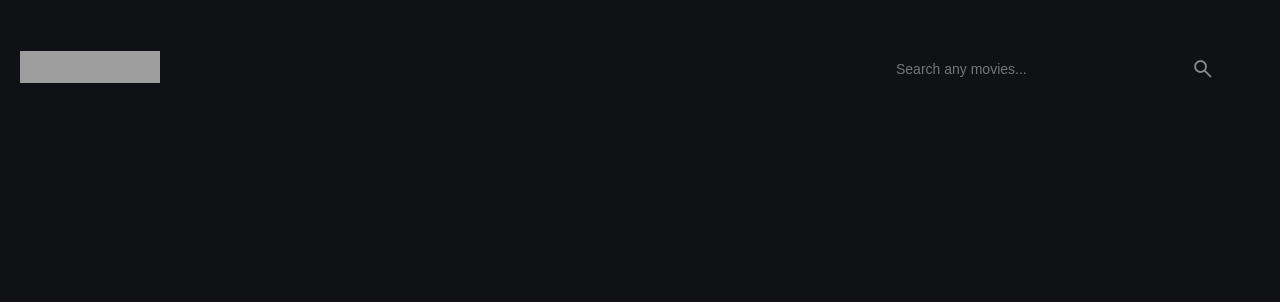
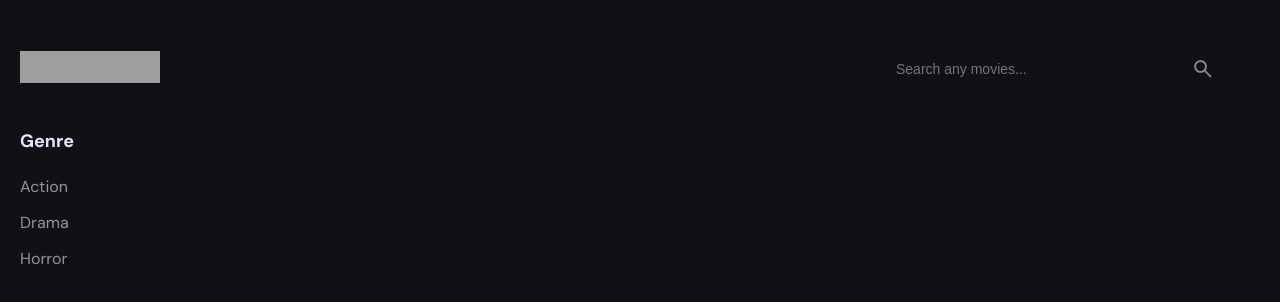
Before and after one commit to DuttaAnirudh/netflix-clone-v2, a React (Vite) app: page / in a window 1280 px wide. Shown: the top 302 px of the page. Built offline with nearby package versions, Linux system fonts and the light colour scheme; grey boxes are pictures that could not be loaded.

Commit message:
feat: add static sidebar section

```diff
--- a/src/Components/App.jsx
+++ b/src/Components/App.jsx
@@ -1,9 +1,16 @@
 import Header from "./Header";
+import SideBar from "./Sidebar";
 
 function App() {
   return (
-    <div>
+    <div className="container">
       <Header />
+
+      <div className="content">
+        <aside className="sidebar">
+          <SideBar />
+        </aside>
+      </div>
     </div>
   );
 }
--- a/src/Components/HamburgerMenu.jsx
+++ b/src/Components/HamburgerMenu.jsx
@@ -1,5 +1,5 @@
 import { useState } from "react";
-import SidebarList from "./SidebarList";
+import NavList from "./NavList";
 
 const HamburgerMenu = () => {
   const [menuOpen, setMenuOpen] = useState(false);
@@ -29,7 +29,7 @@
       {/* HAMBURGER CONTENT */}
       {menuOpen && (
         <nav className="navigation__nav">
-          <SidebarList
+          <NavList
             title="Genre"
             sectionName="menu"
             array={["Action", "Drama", "Horror"]} // TEST
--- a/src/Components/SidebarList.jsx
+++ b/src/Components/NavList.jsx
@@ -1,9 +1,9 @@
-const SidebarList = ({ title, sectionName, array }) => {
+const NavList = ({ title, sectionName, array }) => {
   return (
     <div>
       <h3 className="heading-tertiary mb-2">{title}</h3>
       <ul className={`${sectionName}__list`} id={`${sectionName}-list-genre`}>
-        {array.map((genreName, i) => (
+        {array?.map((genreName, i) => (
           <li className={`${sectionName}__item`} key={i}>
             <a href="# " className={`${sectionName}__link`}>
               {genreName}
@@ -15,4 +15,4 @@
   );
 };
 
-export default SidebarList;
+export default NavList;
--- a/src/Components/Sidebar.jsx
+++ b/src/Components/Sidebar.jsx
@@ -1,5 +1,15 @@
+import NavList from "./NavList";
+
 const Sidebar = () => {
-  return <div></div>;
+  return (
+    <div className="sidebar__box">
+      <NavList
+        title="Genre"
+        sectionName="sidebar"
+        array={["Action", "Drama", "Horror"]} // TEST
+      />
+    </div>
+  );
 };
 
 export default Sidebar;
--- a/src/styles/App.scss
+++ b/src/styles/App.scss
@@ -1,5 +1,18 @@
-h1 {
-  color: red;
-  font-size: 3rem;
-  font-family: $ff-dm-sans;
+.content {
+  position: relative;
+  display: flex;
+  align-items: flex-start;
+  justify-content: space-between;
+  gap: 2rem;
+  max-width: 180rem;
+  margin: 0 auto;
+
+  @media only screen and (max-width: $bp-600) {
+    display: block;
+  }
 }
+
+.main {
+  position: relative;
+  flex: 1;
+}
--- a/src/styles/main.scss
+++ b/src/styles/main.scss
@@ -11,6 +11,6 @@
 @import "SelectedMoviePage";
 @import "ShowcaseRow";
 @import "Sidebar";
-@import "SidebarList";
+@import "NavList";
 @import "VideoRow";
 @import "Utilities";
```
Also changed, not shown: src/styles/NavList.scss (renamed from src/styles/SidebarList.scss).
